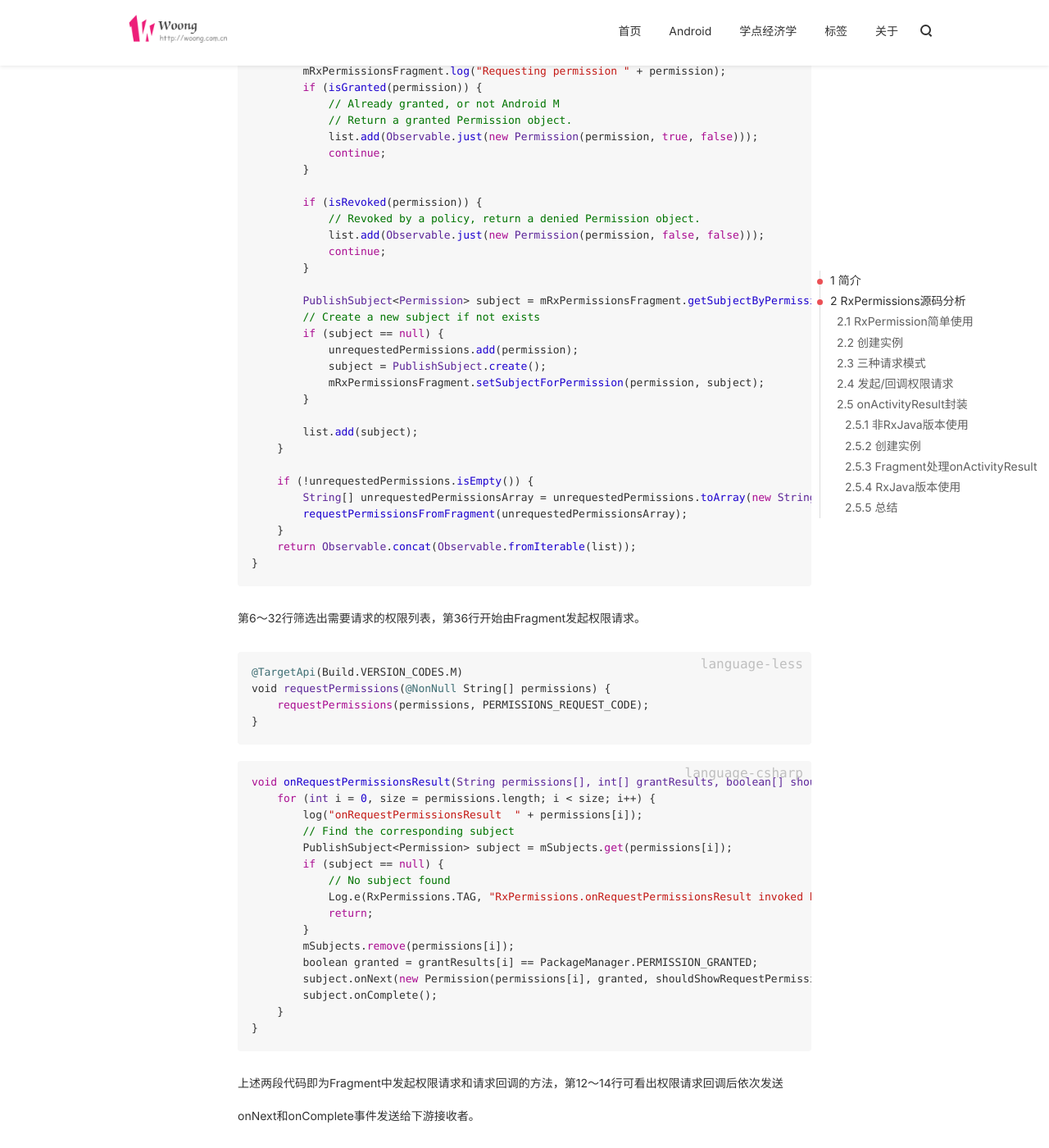
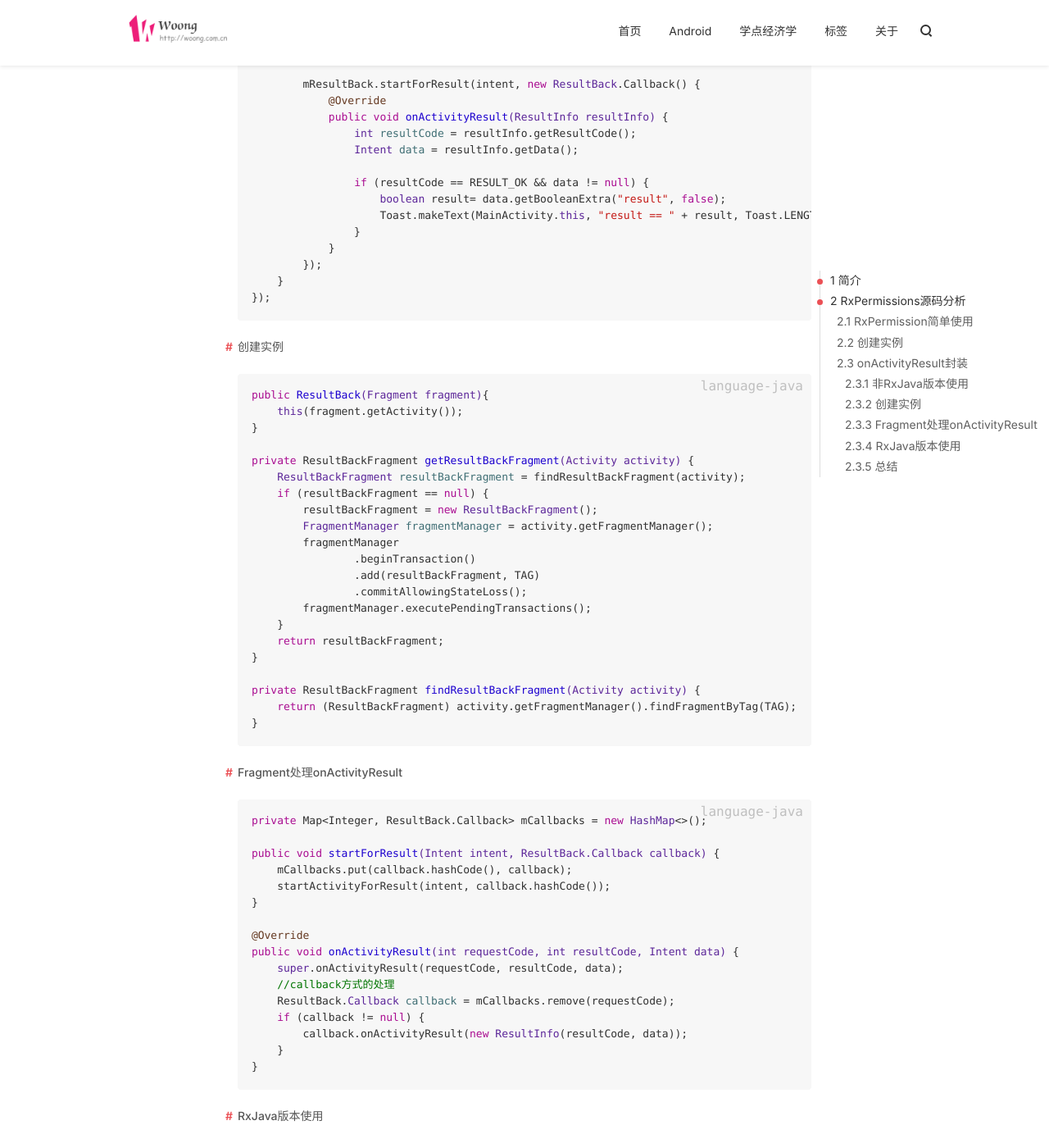
Before and after one commit to j1406493495/j1406493495.github.io, a Jekyll site: the page built from _posts/android/2018-03-04-RxPermissions源码引发的血案——onActivityResult封装.md, in a window 1280 px wide and 1400 px high, scrolled down 3633 px. Shown: the whole window at 82% size. Built offline with Jekyll 4.4.1, drawn with Linux system fonts in a browser that asks for light colours; nearby versions of some CDN libraries; comment, search, counter and statistics services are not loaded; some of the changed text lies outside the part shown.

Commit message:
[Bug XXXX] update article Cause: None Solution: None Fixed Version: None Branch: None

````diff
--- a/_posts/android/2018-03-04-RxPermissions源码引发的血案——onActivityResult封装.md
+++ b/_posts/android/2018-03-04-RxPermissions源码引发的血案——onActivityResult封装.md
@@ -109,86 +109,6 @@ private RxPermissionsFragment findRxPermissionsFragment(Activity activity) {
 
 可以看出```new RxPermissions(MainActivity.this)```时根据传了的```Activity```会创建一个```Fragment```，在这个Fragment中处理动态权限请求。
 
-###### 三种请求模式
-
-![](https://ws2.sinaimg.cn/large/006tNc79gy1foyfjcy5duj31as0c0406.jpg)
-
-###### 发起/回调权限请求
-
-requestImplementation方法具体实现权限请求：
-
-```
-@TargetApi(Build.VERSION_CODES.M)
-Observable<Permission> requestImplementation(final String... permissions) {
-    List<Observable<Permission>> list = new ArrayList<>(permissions.length);
-    List<String> unrequestedPermissions = new ArrayList<>();
-
-    // In case of multiple permissions, we create an Observable for each of them.
-    // At the end, the observables are combined to have a unique response.
-    for (String permission : permissions) {
-        mRxPermissionsFragment.log("Requesting permission " + permission);
-        if (isGranted(permission)) {
-            // Already granted, or not Android M
-            // Return a granted Permission object.
-            list.add(Observable.just(new Permission(permission, true, false)));
-            continue;
-        }
-
-        if (isRevoked(permission)) {
-            // Revoked by a policy, return a denied Permission object.
-            list.add(Observable.just(new Permission(permission, false, false)));
-            continue;
-        }
-
-        PublishSubject<Permission> subject = mRxPermissionsFragment.getSubjectByPermission(permission);
-        // Create a new subject if not exists
-        if (subject == null) {
-            unrequestedPermissions.add(permission);
-            subject = PublishSubject.create();
-            mRxPermissionsFragment.setSubjectForPermission(permission, subject);
-        }
-
-        list.add(subject);
-    }
-
-    if (!unrequestedPermissions.isEmpty()) {
-        String[] unrequestedPermissionsArray = unrequestedPermissions.toArray(new String[unrequestedPermissions.size()]);
-        requestPermissionsFromFragment(unrequestedPermissionsArray);
-    }
-    return Observable.concat(Observable.fromIterable(list));
-}
-```
-
-第6～32行筛选出需要请求的权限列表，第36行开始由Fragment发起权限请求。
-
-```
-@TargetApi(Build.VERSION_CODES.M)
-void requestPermissions(@NonNull String[] permissions) {
-    requestPermissions(permissions, PERMISSIONS_REQUEST_CODE);
-}
-```
-
-```
-void onRequestPermissionsResult(String permissions[], int[] grantResults, boolean[] shouldShowRequestPermissionRationale) {
-    for (int i = 0, size = permissions.length; i < size; i++) {
-        log("onRequestPermissionsResult  " + permissions[i]);
-        // Find the corresponding subject
-        PublishSubject<Permission> subject = mSubjects.get(permissions[i]);
-        if (subject == null) {
-            // No subject found
-            Log.e(RxPermissions.TAG, "RxPermissions.onRequestPermissionsResult invoked but didn't find the corresponding permission request.");
-            return;
-        }
-        mSubjects.remove(permissions[i]);
-        boolean granted = grantResults[i] == PackageManager.PERMISSION_GRANTED;
-        subject.onNext(new Permission(permissions[i], granted, shouldShowRequestPermissionRationale[i]));
-        subject.onComplete();
-    }
-}
-```
-
-上述两段代码即为Fragment中发起权限请求和请求回调的方法，第12～14行可看出权限请求回调后依次发送onNext和onComplete事件发送给下游接收者。
-
 #### onActivityResult封装
 
 仿照RxPermissions中封装Fragment发起请求的方式，对startActivityForResult和onActivityResult进行封装，即为今天我要介绍的项目[ResultCallBack](https://github.com/j1406493495/ResultBack)，Github地址：https://github.com/j1406493495/ResultBack。
@@ -235,13 +155,50 @@ btnSuccess.setOnClickListener(new View.OnClickListener() {
 ###### 创建实例
 
 ```
+public ResultBack(Fragment fragment){
+    this(fragment.getActivity());
+}
 
+private ResultBackFragment getResultBackFragment(Activity activity) {
+    ResultBackFragment resultBackFragment = findResultBackFragment(activity);
+    if (resultBackFragment == null) {
+        resultBackFragment = new ResultBackFragment();
+        FragmentManager fragmentManager = activity.getFragmentManager();
+        fragmentManager
+                .beginTransaction()
+                .add(resultBackFragment, TAG)
+                .commitAllowingStateLoss();
+        fragmentManager.executePendingTransactions();
+    }
+    return resultBackFragment;
+}
+
+private ResultBackFragment findResultBackFragment(Activity activity) {
+    return (ResultBackFragment) activity.getFragmentManager().findFragmentByTag(TAG);
+}
 ```
+
+
 
 ###### Fragment处理onActivityResult
 
 ```
+private Map<Integer, ResultBack.Callback> mCallbacks = new HashMap<>();
 
+public void startForResult(Intent intent, ResultBack.Callback callback) {
+    mCallbacks.put(callback.hashCode(), callback);
+    startActivityForResult(intent, callback.hashCode());
+}
+
+@Override
+public void onActivityResult(int requestCode, int resultCode, Intent data) {
+    super.onActivityResult(requestCode, resultCode, data);
+    //callback方式的处理
+    ResultBack.Callback callback = mCallbacks.remove(requestCode);
+    if (callback != null) {
+        callback.onActivityResult(new ResultInfo(resultCode, data));
+    }
+}
 ```
 
 
````
